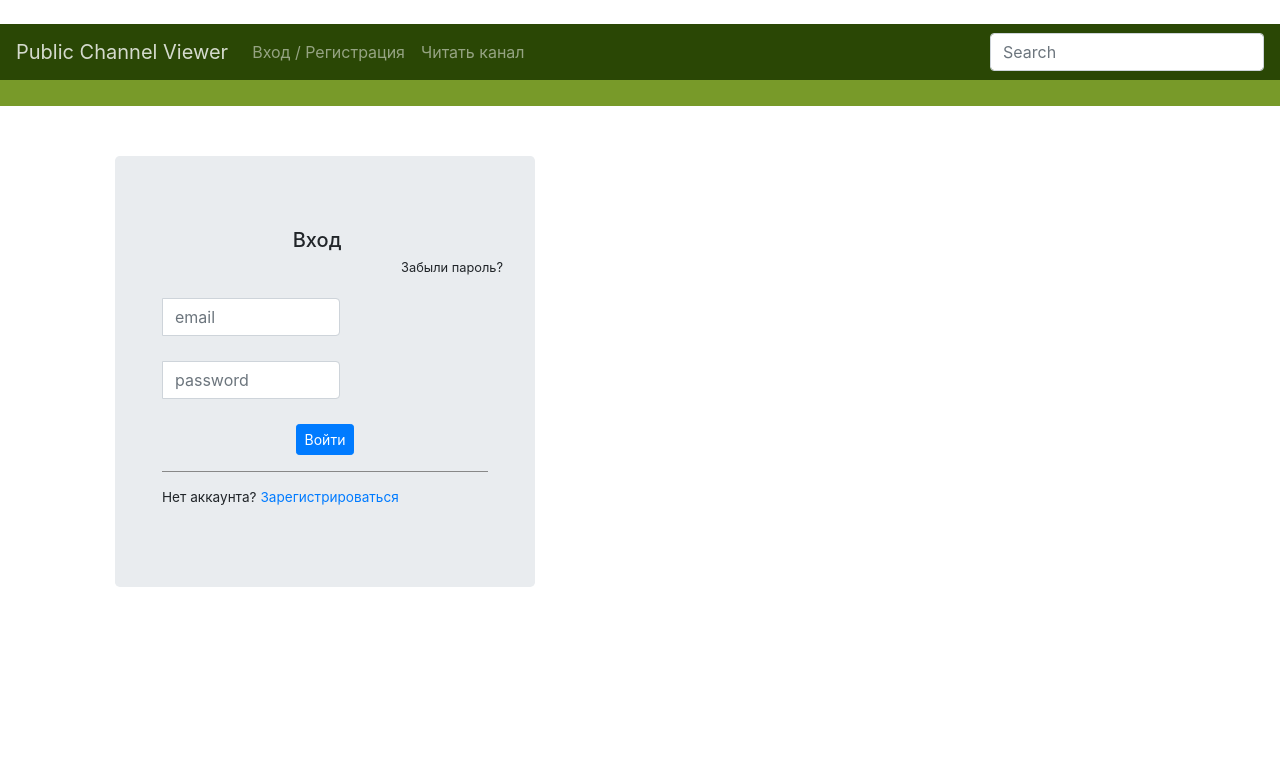
After one commit to cripson1994/TelegramPublicViewer, a Django app: template ChannelViewer/channel_viewer/templates/signin.html in a window 1280 px wide. The commit adds this page. Shown: the top 767 px of the page. Run offline with Django 3.2, Linux system fonts and the light colour scheme; the template is opened without the code that fills it, so the values that code supplies are empty; some libraries are stand-ins or nearby versions.

Commit message:
Frontend basic
FrontEnd basic

```diff
--- a/ChannelViewer/ChannelViewer/urls.py
+++ b/ChannelViewer/ChannelViewer/urls.py
@@ -11,7 +11,7 @@ from django.contrib.auth import views as auth_views
 urlpatterns = [
     url(r'^channel_viewer/', include('channel_viewer.urls')),
   	url(r'^view_posts/$', views.channel_posts, name='channel_posts'),
-    url(r'^login/$', auth_views.login, name='login'),
+    url(r'^login$', views.login, name='login'),
     url(r'^$', views.index, name='index'),
     #url(r'^admin/', include(admin.site.urls)),
     url(r'^404/$', page_not_found, {'exception ': Exception()}),
--- a/ChannelViewer/ChannelViewer/views.py
+++ b/ChannelViewer/ChannelViewer/views.py
@@ -18,3 +18,6 @@ def channel_posts(request: HttpRequest) -> HttpResponse:
 	api_class.get_posts = MagicMock(return_value=['Бублик или претцель? Тест Медузы и Pomsticks о еде, которую можно есть на ходу'])
 	list = api_class.get_posts()
 	return render_to_response('view_posts.html', {'list': list})
+
+def login(request: HttpRequest) -> HttpResponse:
+    return render_to_response('signin.html')
--- /dev/null
+++ b/ChannelViewer/channel_viewer/templates/base_navbar.html
@@ -0,0 +1,79 @@
+{% load static %}
+{% block navbar %}
+<title>Public Channel Viewer</title>
+<link href="{% static 'bootstrap/css/bootstrap.min.css' %}" rel="stylesheet">
+
+<script href="{% static 'js/jquery-3.3.1.min.js' %}" ></script>
+<script href="{% static 'bootstrap/js/bootstrap.min.js' %}"></script>
+<style>
+.navbar-high {
+    background-color: #2a4705;
+}
+/* change the brand and text color */
+.navbar-high .navbar-brand,
+.navbar-high .navbar-text {
+    color: rgba(255,255,255,.8);
+}
+/* change the link color */
+.navbar-high .navbar-nav .nav-link {
+    color: rgba(255,255,255,.5);
+}
+/* change the color of active or hovered links */
+.navbar-high .nav-item.active .nav-link,
+.navbar-high .nav-item:hover .nav-link {
+
+}
+
+.navbar-low {
+    background-color: #789a29;
+}
+/* change the brand and text color */
+.navbar-low .navbar-brand,
+.navbar-low .navbar-text {
+    color: rgba(255,255,255,.8);
+}
+/* change the link color */
+.navbar-low .navbar-nav .nav-link {
+    color: rgba(255,255,255,.5);
+	text-align: center;
+}
+/* change the color of active or hovered links */
+.navbar-low .nav-item.active .nav-link,
+.navbar-low .nav-item:hover .nav-link {
+    color: #ffffff;
+	text-align: center;
+}
+</style>
+
+  <nav class="navbar navbar-expand-md navbar-high ">
+
+<a class="navbar-brand" href="../">Public Channel Viewer</a>
+      <button class="navbar-toggler" type="button" data-toggle="collapse" data-target="#navbarsExample04" aria-controls="navbarsExample04" aria-expanded="false" aria-label="Toggle navigation">
+        <span class="navbar-toggler-icon"></span>
+      </button>
+
+      <div class="collapse navbar-collapse" id="navbarsExample04">
+        <ul class="navbar-nav mr-auto">
+          <li class="nav-item">
+            <a class="nav-link" href="../login">Вход / Регистрация</a>
+          </li>
+          <li class="nav-item">
+            <a class="nav-link disabled" href="../view_posts">Читать канал</a>
+          </li>
+        </ul>
+        <form class="form-inline my-2 my-md-0">
+          <input class="form-control" type="text" placeholder="Search">
+        </form>
+      </div>
+    </nav>
+
+  <nav class="navbar navbar-expand-md navbar-low " >
+  <div >
+      <a  text-align= "center" class="navbar-brand" href="#"></a>
+	  </div>
+    </nav>
+
+    </nav>
+{% endblock %}
+{% block content %}
+{% endblock %}
--- /dev/null
+++ b/ChannelViewer/channel_viewer/templates/signin.html
@@ -0,0 +1,142 @@
+{% extends "base_navbar.html" %}
+{% block content %}
+<body>
+
+<div class="container">
+      <div class="container">
+
+        <div id="loginbox" style="margin-top:50px;" class="mainbox col-md-5 col-md-offset-4 col-sm-7 col-sm-offset-3">
+		<div class="jumbotron">
+            <div class="panel panel-primary" >
+                    <div class="panel-heading">
+                        <div class="panel-title text-center"><i class="fa fa-sign-in" aria-hidden="true"></i> <h4 class="navbar-brand">Вход</h4> </div>
+                        <div style="float:right; font-size: 80%; position: relative; top:-10px">Забыли пароль?</div>
+                    </div>
+
+                    <div style="padding-top:30px" class="panel-body" >
+
+                        <div style="display:none" id="login-alert" class="alert alert-danger col-sm-12"></div>
+
+                        <form id="loginform" class="form-horizontal" role="form">
+
+                            <div style="margin-bottom: 25px" class="input-group col-sm-offset-3 col-sm-7">
+                                        <span class="input-group-addon"><i class="glyphicon glyphicon-user"></i></span>
+                                        <input id="login-username" type="text" class="form-control input-sm" name="username" value="" placeholder="email">
+                                    </div>
+
+                            <div style="margin-bottom: 25px" class="input-group col-sm-offset-3 col-sm-7">
+                                        <span class="input-group-addon"><i class="glyphicon glyphicon-lock"></i></span>
+                                        <input id="login-password" type="password" class="form-control input-sm" name="password" placeholder="password">
+                                    </div>
+
+
+
+
+
+                                <div style="margin-top:10px" class="form-group">
+                                    <!-- Button -->
+
+                                    <div class="col-sm-12 controls text-center">
+                                      <a id="btn-login" href="#" class="btn btn-primary btn-sm"> Войти <i class="fa fa-sign-in" aria-hidden="true"></i>   </a>
+                                      <!--<a id="btn-fblogin" href="#" class="btn btn-primary">Login with Facebook</a>-->
+
+                                    </div>
+                                </div>
+
+
+                                <div class="form-group">
+                                    <div class="col-md-12 control">
+                                        <div style="border-top: 1px solid#888; padding-top:15px; font-size:85%" >
+                                            Нет аккаунта?
+                                        <a href="#" onClick="$('#loginbox').hide(); $('#signupbox').show()">
+                                            Зарегистрироваться
+                                        </a>
+                                        </div>
+                                    </div>
+                                </div>
+                            </form>
+
+
+
+                        </div>
+                    </div>
+        </div>
+		</div>
+        <div id="signupbox" style="display:none; margin-top:50px" class="mainbox col-md-5 col-md-offset-4 col-sm-7 col-sm-offset-3">
+                    <div class="panel panel-primary">
+                        <div class="panel-heading">
+                            <div class="panel-title text-center">Вход <i class="fa fa-user-plus"></i></div>
+                            <div style="float:right; font-size: 85%; position: relative; top:-10px"><a id="signinlink" href="#" onclick="$('#signupbox').hide(); $('#loginbox').show()">Sign In</a></div>
+                        </div>
+                        <div class="panel-body" >
+                            <form id="signupform" class="form-horizontal" role="form">
+
+                                <div id="signupalert" style="display:none" class="alert alert-danger">
+                                    <p>Error:</p>
+                                    <span></span>
+                                </div>
+
+
+
+                                <div class="form-group">
+                                    <label for="email" class="col-md-4 control-label">Email</label>
+                                    <div class="col-md-8">
+                                        <input type="text" class="form-control input-sm" name="email" placeholder="Email Address">
+                                    </div>
+                                </div>
+
+                                <div class="form-group">
+                                    <label for="firstname" class="col-md-4 control-label">First Name</label>
+                                    <div class="col-md-8">
+                                        <input type="text" class="form-control input-sm" name="firstname" placeholder="First Name">
+                                    </div>
+                                </div>
+                                <div class="form-group">
+                                    <label for="lastname" class="col-md-4 control-label">Last Name</label>
+                                    <div class="col-md-8">
+                                        <input type="text" class="form-control input-sm" name="lastname" placeholder="Last Name">
+                                    </div>
+                                </div>
+                                <div class="form-group">
+                                    <label for="password" class="col-md-4 control-label">Password</label>
+                                    <div class="col-md-8">
+                                        <input type="password" class="form-control input-sm" name="passwd" placeholder="Password">
+                                    </div>
+                                </div>
+
+
+                                <div class="form-group">
+                                    <!-- Button -->
+                                    <div class="col-md-offset-4 col-md-8">
+                                        <button id="btn-signup" type="button" class="btn btn-primary btn-sm"> Вход <i class="fa fa-user-plus"></i></button>
+                                        <!--<span style="margin-left:8px;">or</span>  -->
+                                    </div>
+                                </div>
+
+                                <div class="form-group">
+                                    <div class="col-md-12 control">
+                                        <div style="border-top: 1px solid#888; padding-top:15px; font-size:85%" >
+                                            Нет аккаунта?
+                                        <a href="#" onClick="$('#signupbox').hide(); $('#loginbox').show()">
+                                            Зарегистрироваться
+                                        </a>
+                                        </div>
+                                    </div>
+                                </div>
+
+
+                            </form>
+                         </div>
+                    </div>
+
+
+
+
+         </div>
+    </div>
+
+</div>
+
+</body>
+{% endblock %}
+</html>
--- a/ChannelViewer/channel_viewer/templates/view_posts.html
+++ b/ChannelViewer/channel_viewer/templates/view_posts.html
@@ -1,6 +1,8 @@
-<html>
+{% extends "base_navbar.html" %}
+{% block content %}
 <title>Posts</title>
 <body>
 {{list}}
 </body>
+{% endblock %}
 </html>
```
Also changed, not shown: ChannelViewer/channel_viewer/templates/index.html (+23 -1 lines), ChannelViewer/channel_viewer/static/images/telegram_logo.png (added).
